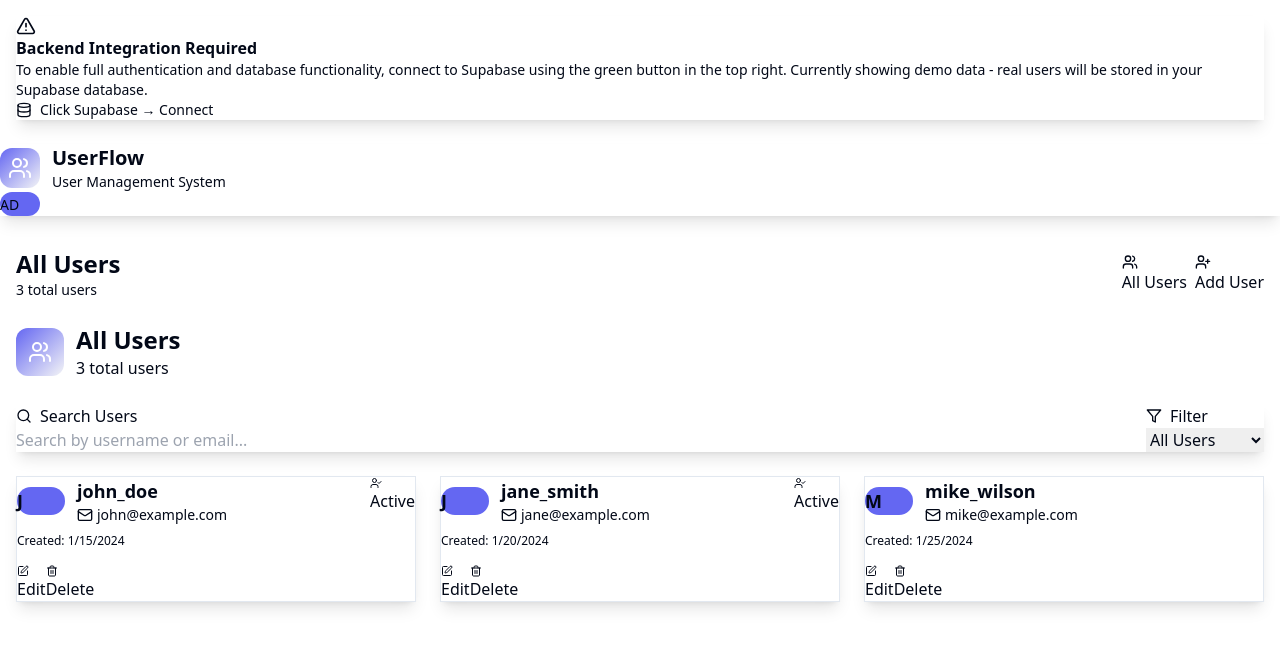
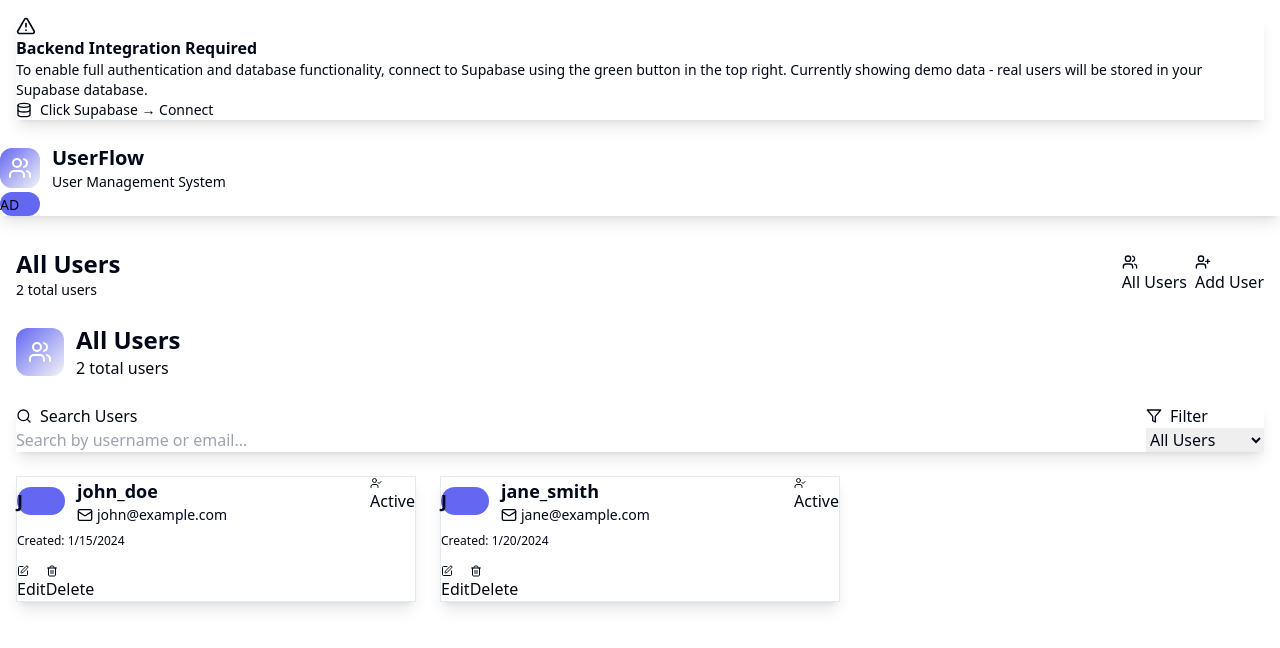
Before and after one commit to BeautyButterfl/daisy-users-hub, a React (Vite) app: page / in a window 1280 px wide. Both pictures are taken after typing "name@example.com", "Sample123" into the empty fields and a click on the button "Sign In". Shown: the top 648 px of the page. Built offline with nearby package versions, Linux system fonts and the light colour scheme.

Commit message:
Remove extra user button

```diff
--- a/src/components/layout/DashboardLayout.tsx
+++ b/src/components/layout/DashboardLayout.tsx
@@ -67,7 +67,7 @@ const DashboardLayout = ({ children, currentView, onViewChange }: DashboardLayou
         <div className="flex flex-col sm:flex-row sm:items-center sm:justify-between gap-4 mb-6">
           <div>
             <h2 className="text-2xl font-bold text-neutral">All Users</h2>
-            <p className="text-sm text-neutral/60">3 total users</p>
+            <p className="text-sm text-neutral/60">2 total users</p>
           </div>
 
           <div className="flex flex-wrap gap-2">
--- a/src/pages/Index.tsx
+++ b/src/pages/Index.tsx
@@ -29,13 +29,6 @@ const Index = () => {
       email: 'jane@example.com',
       createdAt: '2024-01-20',
       isActive: true,
-    },
-    {
-      id: '3',
-      username: 'mike_wilson',
-      email: 'mike@example.com',
-      createdAt: '2024-01-25',
-      isActive: false,
     },
   ]);
   const [editingUser, setEditingUser] = useState<UserData | null>(null);
```
